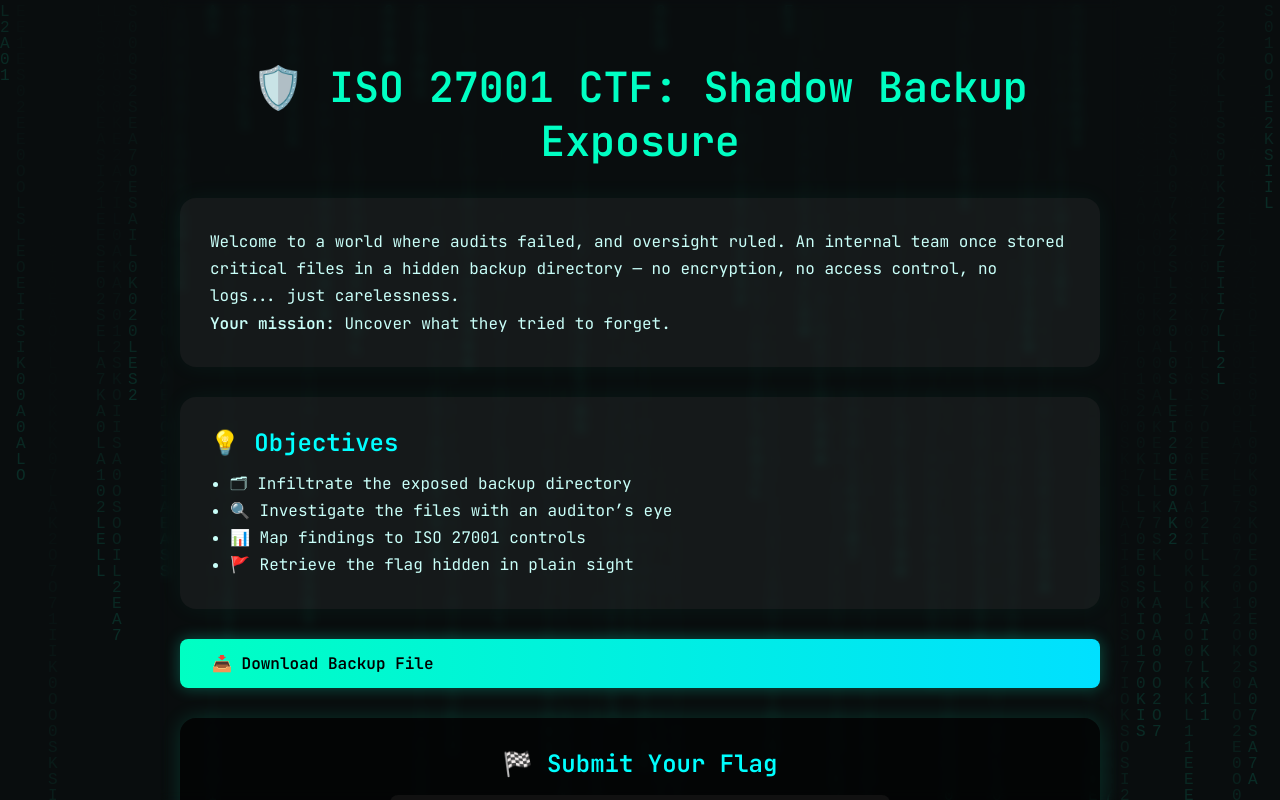
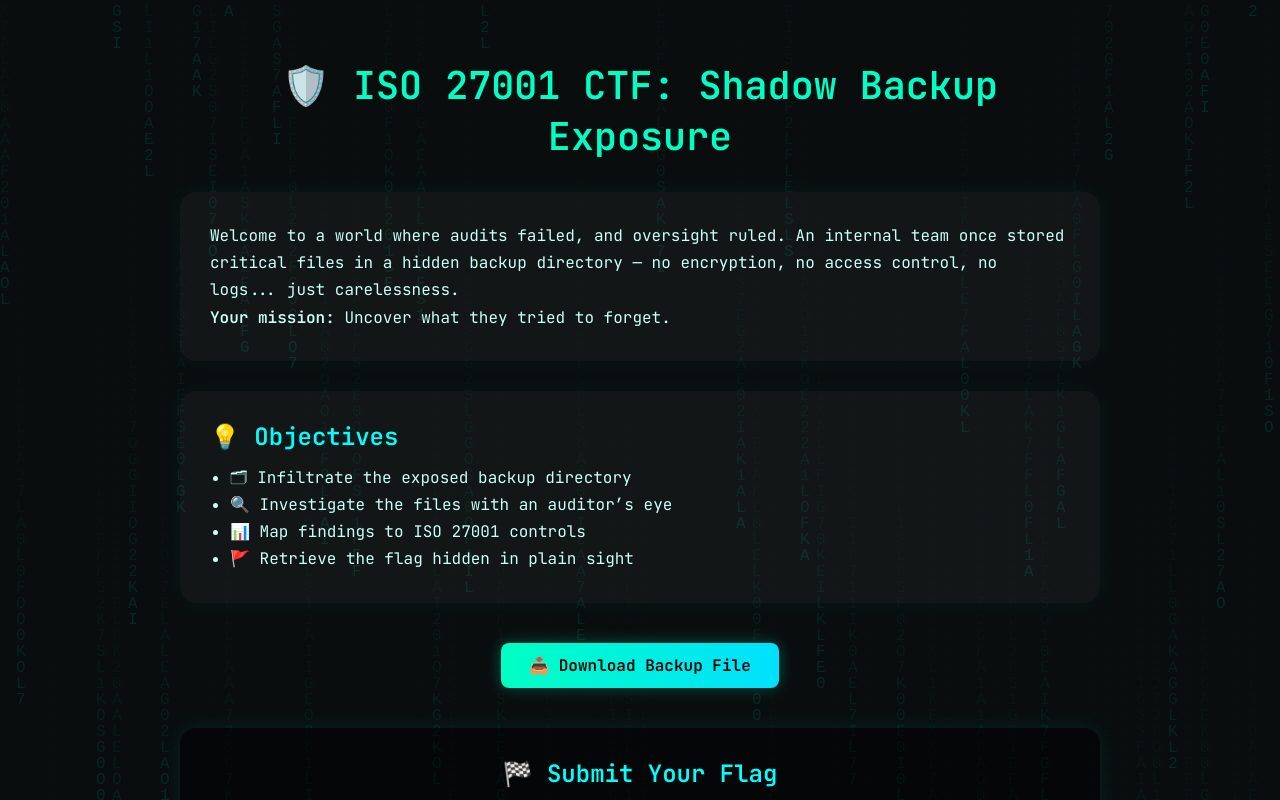
Before and after one commit to Sadhana-Prajapati/ISO-27001-Shadow-Backup-Exposure, a plain HTML site: page index.html in a window 1280 px wide. Drawn offline with Linux system fonts and the light colour scheme.

Commit message:
Update index.html

```diff
--- a/index.html
+++ b/index.html
@@ -35,7 +35,8 @@
       z-index: 0;
       width: 100vw;
       height: 100vh;
-      opacity: 0.12;
+      opacity: 0.1;
+      pointer-events: none;
     }
 
     .container {
@@ -44,18 +45,17 @@
       max-width: 960px;
       margin: auto;
       padding: 60px 20px;
-      backdrop-filter: blur(5px);
     }
 
     h1 {
       text-align: center;
-      font-size: 2.6rem;
+      font-size: 2.4rem;
       color: var(--primary);
-      margin-bottom: 24px;
+      margin-bottom: 30px;
     }
 
     .section {
-      background: rgba(255, 255, 255, 0.05);
+      background: rgba(255, 255, 255, 0.04);
       padding: 30px;
       border-radius: 16px;
       margin: 30px 0;
@@ -78,9 +78,8 @@
     }
 
     .download-btn {
-      display: block;
-      margin: 30px auto;
-      padding: 14px 32px;
+      display: inline-block;
+      padding: 12px 28px;
       font-size: 1rem;
       font-weight: bold;
       color: #000;
@@ -90,6 +89,7 @@
       text-decoration: none;
       box-shadow: 0 0 15px rgba(0,255,204,0.3);
       transition: all 0.3s ease;
+      margin: 0 auto;
     }
 
     .download-btn:hover {
@@ -97,12 +97,18 @@
       box-shadow: 0 0 25px rgba(0,255,204,0.6);
     }
 
+    .button-wrapper {
+      display: flex;
+      justify-content: center;
+      margin: 40px 0;
+    }
+
     .flag-section {
-      background: rgba(0,0,0,0.6);
+      background: rgba(0,0,0,0.5);
       padding: 30px;
       border-radius: 16px;
-      box-shadow: 0 0 20px rgba(0,255,191,0.15);
       text-align: center;
+      box-shadow: 0 0 20px rgba(0,255,191,0.1);
     }
 
     .flag-section h2 {
@@ -120,7 +126,7 @@
     .flag-input input {
       padding: 12px;
       width: 100%;
-      max-width: 500px;
+      max-width: 480px;
       font-size: 1rem;
       background: #111;
       color: var(--accent);
@@ -158,15 +164,20 @@
 
     footer {
       text-align: center;
-      margin-top: 50px;
-      color: #666;
-      font-size: 0.9rem;
+      margin-top: 60px;
+      color: #777;
+      font-size: 0.85rem;
     }
 
-    @media screen and (max-width: 600px) {
+    @media (max-width: 600px) {
       h1 {
-        font-size: 2rem;
+        font-size: 1.8rem;
       }
+
+      .download-btn {
+        width: 100%;
+      }
+
       .flag-input input {
         width: 90%;
       }
@@ -195,9 +206,9 @@
     </ul>
   </div>
 
-  <a href="downloads/private_backup.zip" class="download-btn" download>
-    📥 Download Backup File
-  </a>
+  <div class="button-wrapper">
+    <a href="downloads/private_backup.zip" class="download-btn" download>📥 Download Backup File</a>
+  </div>
 
   <div class="flag-section">
     <h2>🏁 Submit Your Flag</h2>
@@ -210,23 +221,22 @@
 </div>
 
 <footer>
-  &copy; 2025 ISO 27001 CTF · Built by Sadhana Prajapati
+  © 2025 ISO 27001 CTF · Created by Sadhana Prajapati
 </footer>
 
 <script>
-  // Matrix Animation
   const canvas = document.getElementById("matrix");
   const ctx = canvas.getContext("2d");
   canvas.width = window.innerWidth;
   canvas.height = window.innerHeight;
 
-  const chars = "ISO27001LEAK";
+  const chars = "ISO27001LEAKFLAG";
   const fontSize = 16;
   const columns = Math.floor(canvas.width / fontSize);
   const drops = Array(columns).fill(1);
 
   function drawMatrix() {
-    ctx.fillStyle = "rgba(0, 0, 0, 0.08)";
+    ctx.fillStyle = "rgba(0, 0, 0, 0.1)";
     ctx.fillRect(0, 0, canvas.width, canvas.height);
 
     ctx.fillStyle = "#00ffc3";
@@ -239,18 +249,18 @@
       if (drops[i] * fontSize > canvas.height && Math.random() > 0.975) {
         drops[i] = 0;
       }
+
       drops[i]++;
     }
   }
 
-  setInterval(drawMatrix, 45);
+  setInterval(drawMatrix, 40);
 
   window.addEventListener("resize", () => {
     canvas.width = window.innerWidth;
     canvas.height = window.innerHeight;
   });
 
-  // Flag Submission
   function submitFlag() {
     const correctFlag = "ISO27001{L34ky_4ss3ts_Expos3d}";
     const input = document.getElementById("flag").value.trim();
```
